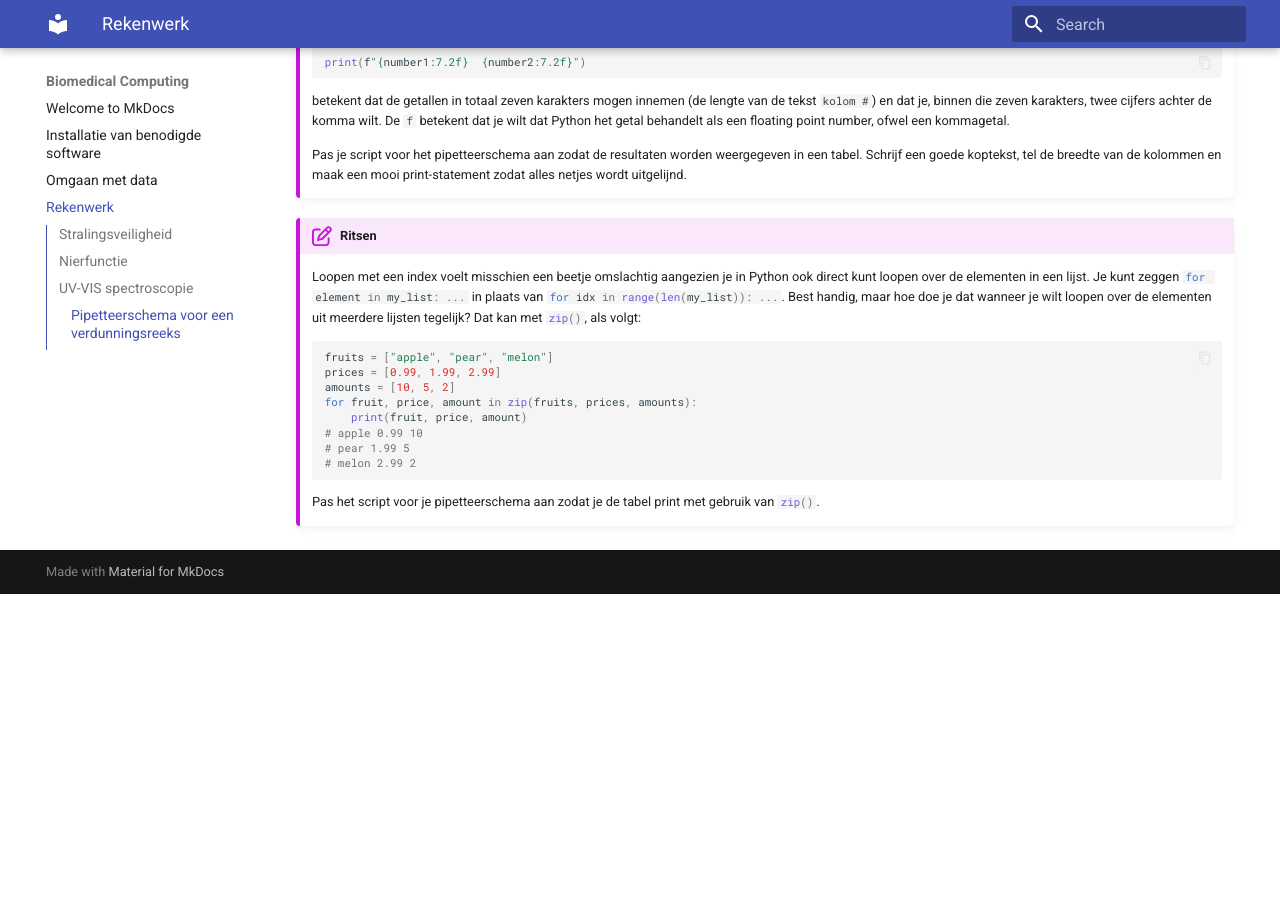
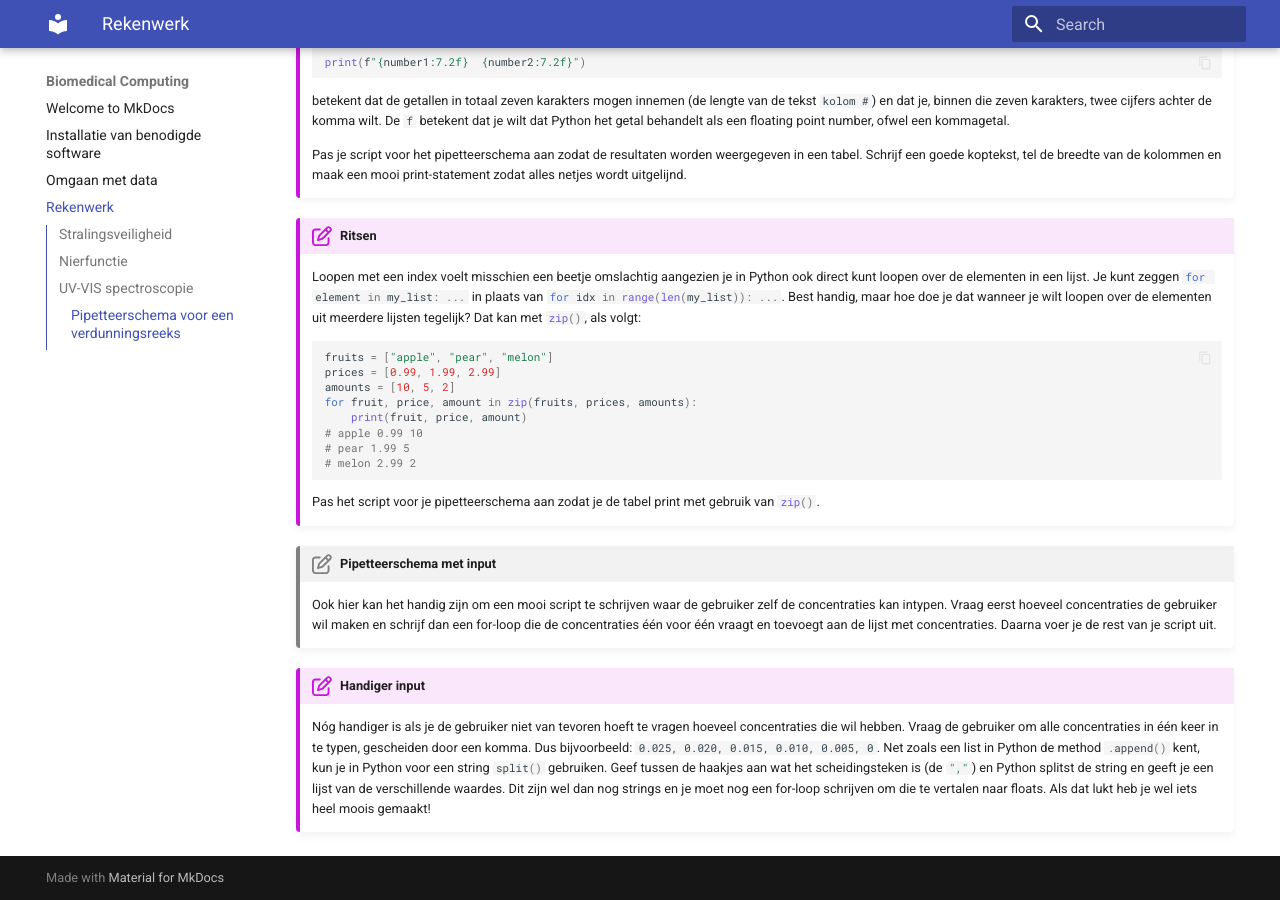
Before and after one commit to NatuurkundePracticumAmsterdam/biomedicalcomputing, an MkDocs documentation site: the page built from docs/rekenwerk.md, in a window 1280 px wide and 900 px high, scrolled down 3969 px. Built offline with MkDocs 1.6.1 and Material for MkDocs 9.7.7, drawn with Linux system fonts in a browser that asks for light colours; before the commit the page ends 4563 px from its top, so only the background shows below that.

Commit message:
Input en split() voor verdunningsreeks

````diff
--- a/docs/rekenwerk.md
+++ b/docs/rekenwerk.md
@@ -125,3 +125,11 @@ D = \frac{C_1}{C_2}.
     # melon 2.99 2
     ```
     Pas het script voor je pipetteerschema aan zodat je de tabel print met gebruik van `#!py zip()`.
+
+!!! opdracht-basis "Pipetteerschema met input"
+
+    Ook hier kan het handig zijn om een mooi script te schrijven waar de gebruiker zelf de concentraties kan intypen. Vraag eerst hoeveel concentraties de gebruiker wil maken en schrijf dan een for-loop die de concentraties één voor één vraagt en toevoegt aan de lijst met concentraties. Daarna voer je de rest van je script uit.
+
+!!! opdracht-meer "Handiger input"
+
+    Nóg handiger is als je de gebruiker niet van tevoren hoeft te vragen hoeveel concentraties die wil hebben. Vraag de gebruiker om alle concentraties in één keer in te typen, gescheiden door een komma. Dus bijvoorbeeld: `0.025, 0.020, 0.015, 0.010, 0.005, 0`. Net zoals een list in Python de method `#!py .append()` kent, kun je in Python voor een string `#!py split()` gebruiken. Geef tussen de haakjes aan wat het scheidingsteken is (de `#!py ","`) en Python splitst de string en geeft je een lijst van de verschillende waardes. Dit zijn wel dan nog strings en je moet nog een for-loop schrijven om die te vertalen naar floats. Als dat lukt heb je wel iets heel moois gemaakt!
````
